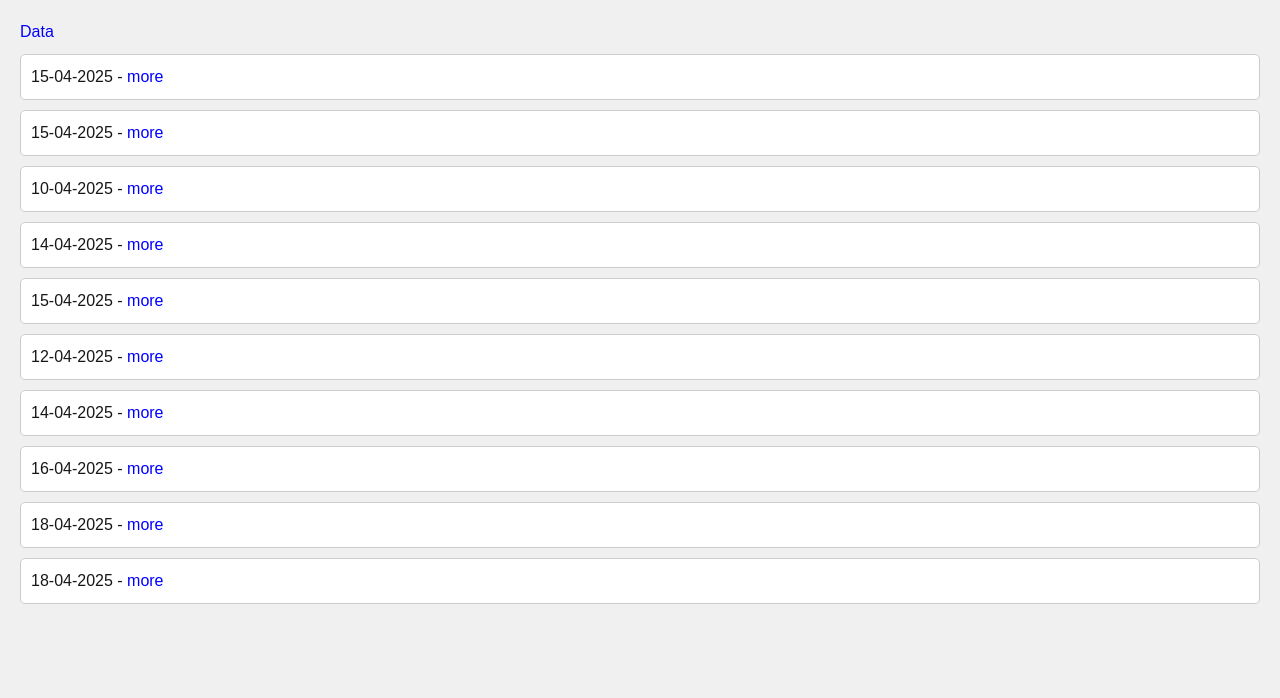
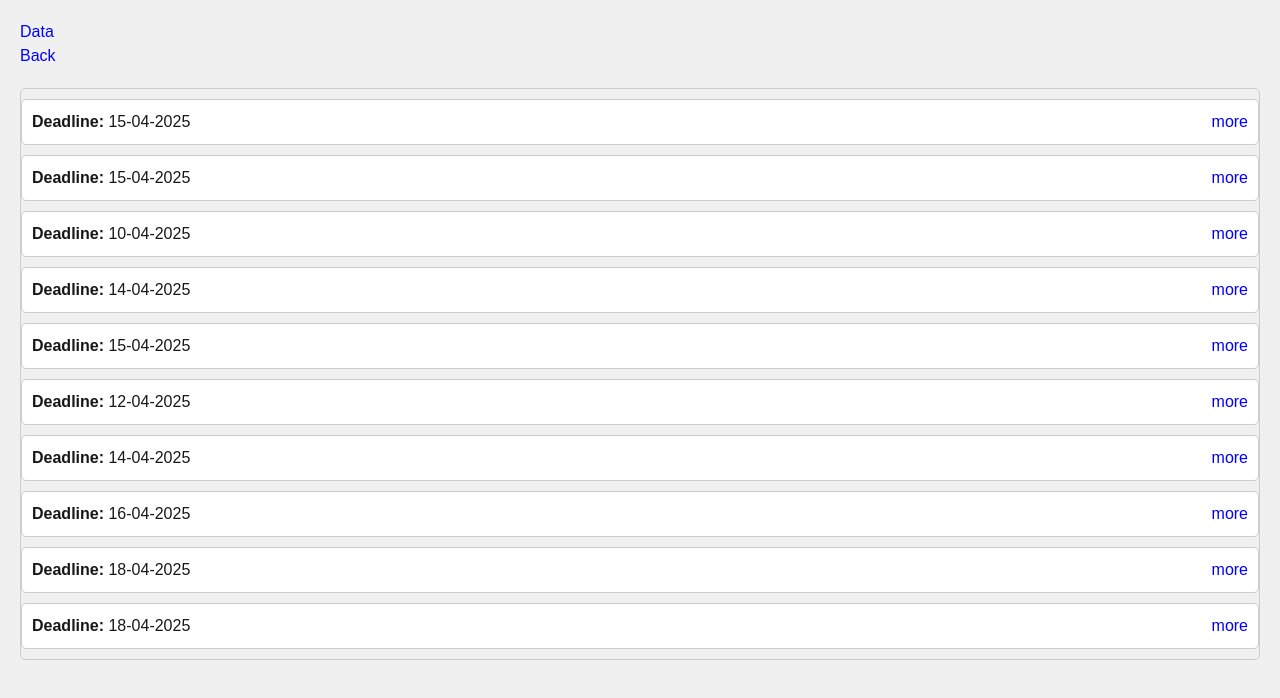
Before and after one commit to joannelewis/4WP3-proj2, a Next.js app: page /collection in a window 1280 px wide. Shown: the top 698 px of the page. Built offline with nearby package versions, Linux system fonts and the light colour scheme; data requests are answered from the project's data file.

Commit message:
fixed error, PEBKAC

```diff
--- a/app/collection/[id]/page.js
+++ b/app/collection/[id]/page.js
@@ -2,18 +2,19 @@ import React from 'react';
 
 //server component to fetch data for a specific item
 const ItemPage = async ({ params }) => {
-  const res = await fetch(`http://localhost:4000/collection/${params.id}`);
-  //const item = await res.json();
+  let item
 
-  // Check if item exists
-  if (res.status === 200) {
-    pass
+  let Params = await params;
+  const res = await fetch(`http://localhost:4000/collection/${Params.id}`);
+
+  try {
+    item = await res.json();
   }
-  else {
+  catch (e) {
     return <h1>Uh oh spaghettio! This page does not exist!</h1>;
   }
 
-  const item = await res.json();
+  //const item = await res.json();
 
   return (
     <div>
--- a/app/collection/page.js
+++ b/app/collection/page.js
@@ -8,10 +8,14 @@ const CollectionPage = async () => {
   return (
     <div>
       <h1>Data</h1>
-      <ul>
+      <a href="/collection" style={{ display: 'block', marginBottom: '20px', color: 'blue' }}>Back</a>
+      <ul style={{ listStyleType: 'none', padding: 0, border: '1px solid #ccc', borderRadius: '5px', overflow: 'hidden' }}>
         {items.map(item => (
-          <li key={item.id}>
-            {item.deadline} - <a href={`/collection/${item.id}`}>more</a>
+          <li key={item.id} style={{ display: 'flex', justifyContent: 'space-between', padding: '10px', borderBottom: '1px solid #ccc', backgroundColor: 'white' }}>
+            <div>
+              <strong>Deadline:</strong> {item.deadline}
+            </div>
+            <a href={`/collection/${item.id}`} style={{ color: 'blue', textDecoration: 'none' }}>more</a>
           </li>
         ))}
       </ul>
```
Also changed, not shown: 1 other file (tests, documents, lock files or other folders).
